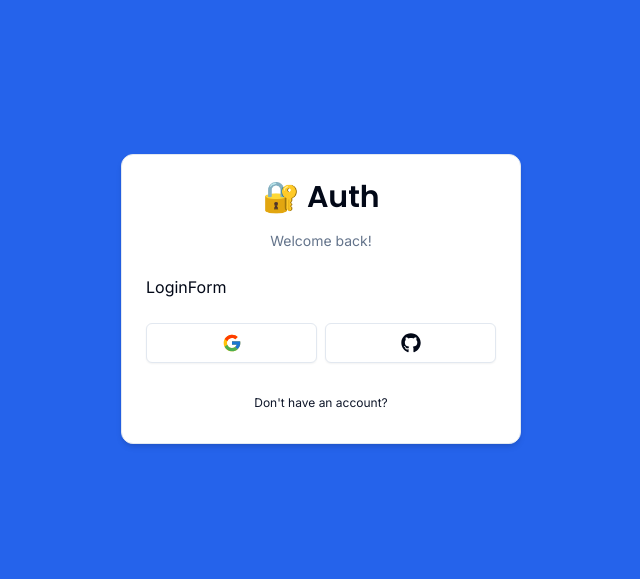
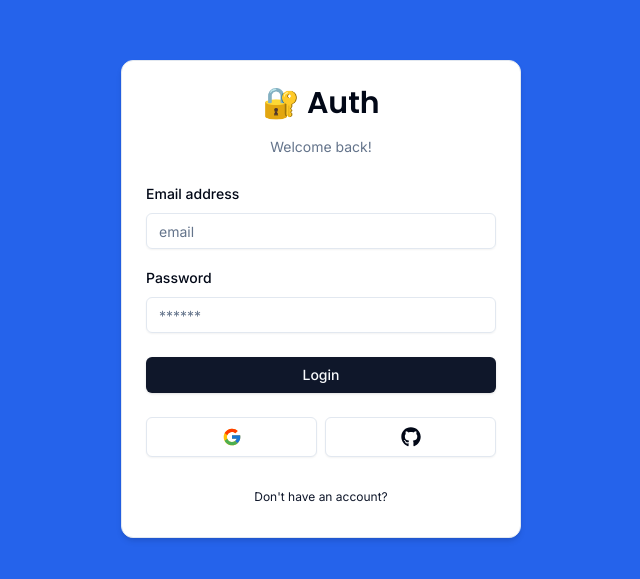
Before and after one commit to RafaelSFDC/Next-Auth-Masterclass, a Next.js app: page /auth/login in a window 1280 px wide. Shown: the part 101-680 px from the top of the page, without its empty margins (319-959 px from the left). Built offline with nearby package versions, Linux system fonts and the light colour scheme.

Commit message:
feat(Setup): :bookmark: LoginForm and sonner

```diff
--- /dev/null
+++ b/Schemas/index.ts
@@ -0,0 +1,10 @@
+import * as z from "zod";
+
+export const LoginSchema = z.object({
+  email: z.string().email({
+    message: "Email is required and must be a valid email",
+  }),
+  password: z.string().min(3, {
+    message: "Password is required",
+  }),
+});
--- /dev/null
+++ b/actions/login.ts
@@ -0,0 +1,12 @@
+"use server";
+
+import * as z from "zod";
+import { LoginSchema } from "@/Schemas";
+export const login = async (values: z.infer<typeof LoginSchema>) => {
+  const validatedFields = LoginSchema.safeParse(values);
+
+  if (!validatedFields.success) {
+    throw new Error("Invalid Fields");
+  }
+  return { sucess: "Email and password are correct" };
+};
--- a/app/layout.tsx
+++ b/app/layout.tsx
@@ -1,22 +1,24 @@
-import type { Metadata } from 'next'
-import { Inter } from 'next/font/google'
-import './globals.css'
+import type { Metadata } from "next";
+import { Inter } from "next/font/google";
+import "./globals.css";
+import { Toaster } from "@/components/ui/sonner";
 
-const inter = Inter({ subsets: ['latin'] })
+const inter = Inter({ subsets: ["latin"] });
 
 export const metadata: Metadata = {
-  title: 'Create Next App',
-  description: 'Generated by create next app',
-}
+  title: "Create Next App",
+  description: "Generated by create next app",
+};
 
 export default function RootLayout({
   children,
 }: {
-  children: React.ReactNode
+  children: React.ReactNode;
 }) {
   return (
     <html lang="en">
       <body className={inter.className}>{children}</body>
+      <Toaster richColors position="top-center" />
     </html>
-  )
+  );
 }
--- /dev/null
+++ b/components/FormError.tsx
@@ -0,0 +1,15 @@
+import { ExclamationTriangleIcon } from "@radix-ui/react-icons";
+
+type FormErrorProps = {
+  message?: string;
+};
+
+export const FormError = ({ message }: FormErrorProps) => {
+  if (!message) return null;
+  return (
+    <div className="bg-destructive rounded-md p-3 flex items-center gap-2 text-sm text-destructive-foreground">
+      <ExclamationTriangleIcon className="w-5 h-5" />
+      <p>{message}</p>
+    </div>
+  );
+};
--- /dev/null
+++ b/components/FormSucess.tsx
@@ -0,0 +1,15 @@
+import { CheckCircledIcon } from "@radix-ui/react-icons";
+
+type FormSucessProps = {
+  message?: string;
+};
+
+export const FormSucess = ({ message }: FormSucessProps) => {
+  if (!message) return null;
+  return (
+    <div className="bg-emerald-500/15 rounded-md p-3 flex items-center gap-2 text-sm text-emerald-500">
+      <CheckCircledIcon className="w-5 h-5" />
+      <p>{message}</p>
+    </div>
+  );
+};
--- a/components/auth/LoginForm.tsx
+++ b/components/auth/LoginForm.tsx
@@ -1,6 +1,44 @@
+"use client";
+import { zodResolver } from "@hookform/resolvers/zod";
+import * as z from "zod";
+import { LoginSchema } from "@/Schemas";
 import CardWrapper from "./CardWrapper";
+import { Input } from "@/components/ui/input";
+import {
+  Form,
+  FormControl,
+  FormField,
+  FormItem,
+  FormLabel,
+  FormMessage,
+} from "@/components/ui/form";
+import { useForm } from "react-hook-form";
+import { Button } from "../ui/button";
+import { login } from "@/actions/login";
+import { useState, useTransition } from "react";
+import { toast } from "sonner";
 
 export const LoginForm = () => {
+  const [isPending, startTransition] = useTransition();
+  const form = useForm<z.infer<typeof LoginSchema>>({
+    resolver: zodResolver(LoginSchema),
+    defaultValues: {
+      email: "",
+      password: "",
+    },
+  });
+
+  const onSubmit = (values: z.infer<typeof LoginSchema>) => {
+    startTransition(() => {
+      toast.promise(login(values), {
+        loading: "Logging in...",
+        success: "Logged in!",
+        error: (error) => {
+          return error.message;
+        },
+      });
+    });
+  };
   return (
     <CardWrapper
       headerLabel="Welcome back!"
@@ -8,7 +46,51 @@ export const LoginForm = () => {
       backButtonHref="/auth/register"
       showSocial
     >
-      LoginForm
+      <Form {...form}>
+        <form onSubmit={form.handleSubmit(onSubmit)} className="space-y-6">
+          <div className="space-y-4">
+            <FormField
+              control={form.control}
+              name="email"
+              render={({ field }) => (
+                <FormItem>
+                  <FormLabel>Email address</FormLabel>
+                  <FormControl>
+                    <Input
+                      type="email"
+                      placeholder="email"
+                      {...field}
+                      disabled={isPending}
+                    />
+                  </FormControl>
+                  <FormMessage />
+                </FormItem>
+              )}
+            />
+            <FormField
+              control={form.control}
+              name="password"
+              render={({ field }) => (
+                <FormItem>
+                  <FormLabel>Password</FormLabel>
+                  <FormControl>
+                    <Input
+                      type="password"
+                      placeholder="******"
+                      {...field}
+                      disabled={isPending}
+                    />
+                  </FormControl>
+                  <FormMessage />
+                </FormItem>
+              )}
+            />
+          </div>
+          <Button type="submit" disabled={isPending} className="w-full">
+            Login
+          </Button>
+        </form>
+      </Form>
     </CardWrapper>
   );
 };
--- /dev/null
+++ b/components/ui/sonner.tsx
@@ -0,0 +1,31 @@
+"use client"
+
+import { useTheme } from "next-themes"
+import { Toaster as Sonner } from "sonner"
+
+type ToasterProps = React.ComponentProps<typeof Sonner>
+
+const Toaster = ({ ...props }: ToasterProps) => {
+  const { theme = "system" } = useTheme()
+
+  return (
+    <Sonner
+      theme={theme as ToasterProps["theme"]}
+      className="toaster group"
+      toastOptions={{
+        classNames: {
+          toast:
+            "group toast group-[.toaster]:bg-background group-[.toaster]:text-foreground group-[.toaster]:border-border group-[.toaster]:shadow-lg",
+          description: "group-[.toast]:text-muted-foreground",
+          actionButton:
+            "group-[.toast]:bg-primary group-[.toast]:text-primary-foreground",
+          cancelButton:
+            "group-[.toast]:bg-muted group-[.toast]:text-muted-foreground",
+        },
+      }}
+      {...props}
+    />
+  )
+}
+
+export { Toaster }
--- a/package.json
+++ b/package.json
@@ -17,10 +17,12 @@
     "clsx": "^2.1.0",
     "next": "14.0.4",
     "next-auth": "^4.24.5",
+    "next-themes": "^0.2.1",
     "react": "^18",
     "react-dom": "^18",
     "react-hook-form": "^7.49.2",
     "react-icons": "^4.12.0",
+    "sonner": "^1.3.1",
     "tailwind-merge": "^2.2.0",
     "tailwindcss-animate": "^1.0.7",
     "zod": "^3.22.4"
```
Also changed, not shown: 1 other file (tests, documents, lock files or other folders).
